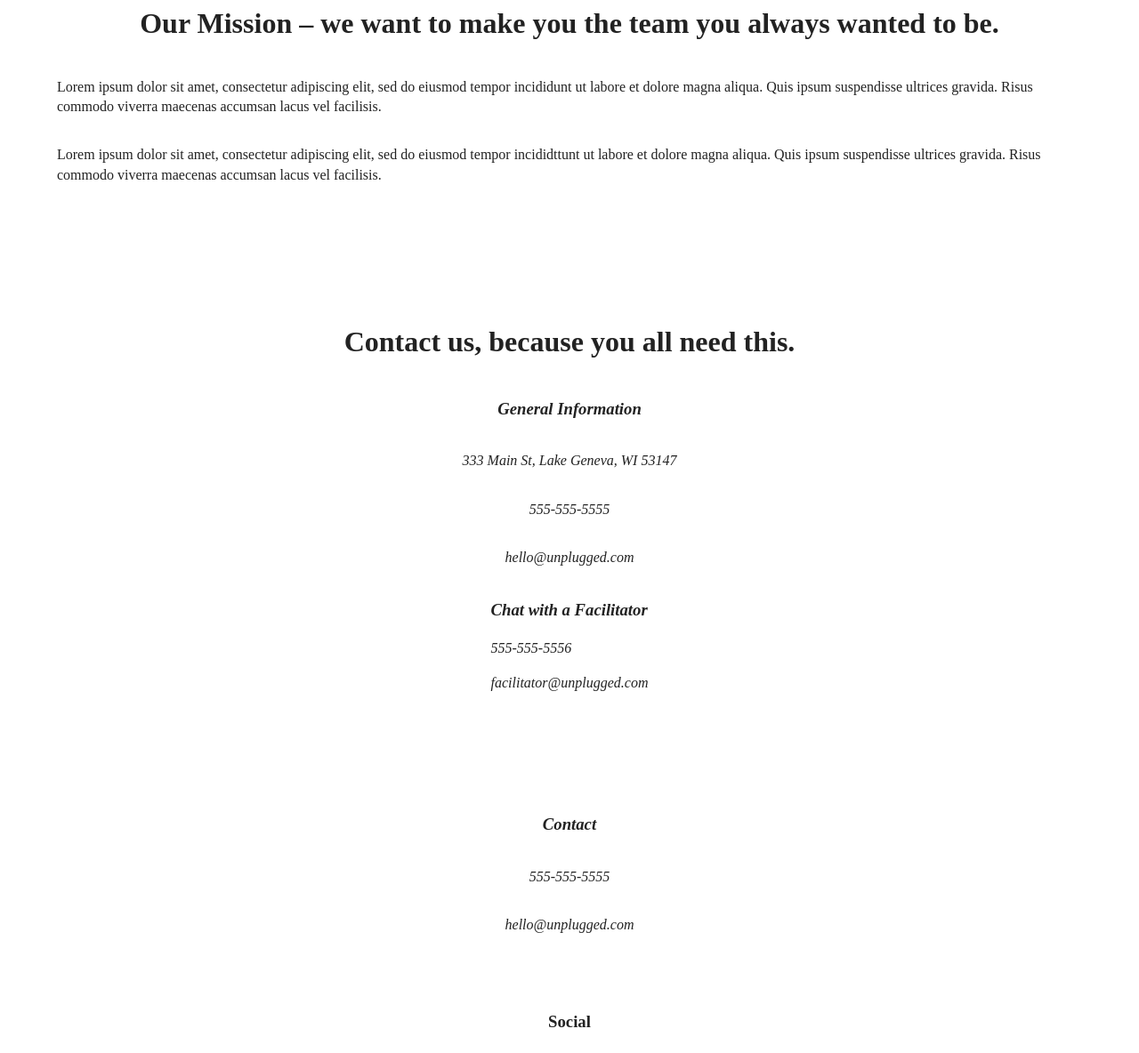
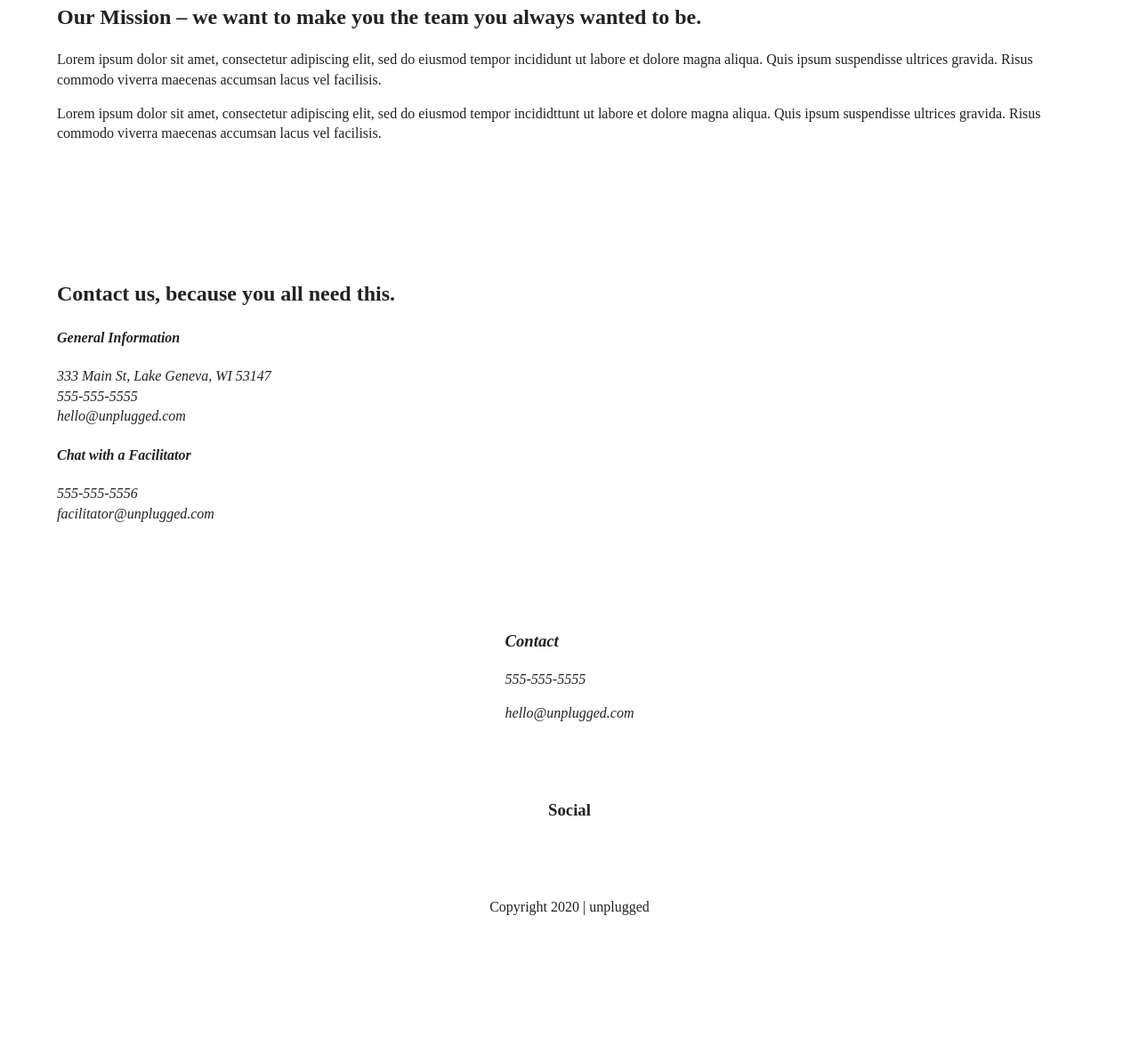
Before and after one commit to adjikia/206-14-unplugged-retreat-code, a website: page about/index.html in a window 1280 px wide. Shown: the part 206-1390 px from the top of the page at 89% size. After the commit the page ends 1254 px from the top, so only its background shows below. Drawn offline with Linux system fonts and the light colour scheme.

Commit message:
updated widths other pages

```diff
--- a/about/index.html
+++ b/about/index.html
@@ -47,7 +47,7 @@
 <section class="mission">
     <div class="content-wrapper">
         <div class="mission-content">
-          <h1>Our Mission &ndash; we want to make you the team you always wanted to be.  </h1>
+          <h2>Our Mission &ndash; we want to make you the team you always wanted to be.  </h2>
           <p>Lorem ipsum dolor sit amet, consectetur adipiscing elit, sed do eiusmod tempor incididunt ut labore et dolore magna aliqua. Quis ipsum suspendisse ultrices gravida. Risus commodo viverra maecenas accumsan lacus vel facilisis.</p>
           <p>Lorem ipsum dolor sit amet, consectetur adipiscing elit, sed do eiusmod tempor incididttunt ut labore et dolore magna aliqua. Quis ipsum suspendisse ultrices gravida. Risus commodo viverra maecenas accumsan lacus vel facilisis. </p>
         </div>
@@ -63,17 +63,17 @@
 
 <!--- CONTACT SECTION --->
 <section class="contact-section">
-    <div class="content-wrapper">
-        <div class="address">
-          <h1>Contact us, because you all need this.</h1>
-          <address>  <div class="general-information">
-            <h3>General Information</h3>
+  <div class="content-wrapper">
+    <h2>Contact us, because you all need this.</h2>
+    <address class="contact-content">
+       <div class="general-information">
+            <h4>General Information</h4>
               <p>333 Main St, Lake Geneva, WI 53147</p>
               <p>555-555-5555</p>
               <p>hello@unplugged.com</p>
             </div>
             <div class="chat-facilitator">
-              <h3>Chat with a Facilitator</h3>
+              <h4>Chat with a Facilitator</h4>
               <p>555-555-5556</p>
               <p>facilitator@unplugged.com</p>
             </div>
--- a/css/main.css
+++ b/css/main.css
@@ -102,14 +102,6 @@ textarea {
      flex-flow: row wrap;
    }
 
-
-address {
-  display: flex;
-  justify-content: center;
-  align-items: center;
-  flex-flow: row wrap;
-  flex-direction:column;
-}
 
 
 
@@ -272,53 +264,23 @@ aside {
 /* ---------------- Mobile Style - About ------------------*/
 /* Mission Styles */
 .mission {
-  display:flex;
+  display: flex;
   justify-content: center;
   align-items: center;
   flex-flow: row wrap;
 }
 
-.mission-content {
-  display:flex;
+.contact-section {
+  display: flex;
   justify-content: center;
   align-items: center;
   flex-flow: row wrap;
 }
 
-.address {
-  display:flex;
-  justify-content: center;
-  align-items: center;
-  flex-flow: row wrap;
-  flex-direction:column;
+.contact-content p {
+  margin: 0;
 }
 
-address.contact {
-  display:flex;
-  justify-content: center;
-  align-items: center;
-  flex-flow: row wrap;
-  flex-direction:column;
-}
-
-div.general-information{
-  display:flex;
-  justify-content: center;
-  align-items: center;
-  flex-flow: row wrap;
-  flex-direction:column;
-
-}
-.map {
-
-}
-
-.contact-section {
-  display:flex;
-  justify-content: center;
-  align-items: center;
-  flex-flow: row wrap;
-}
 
 
 /* ---------------- Mobile Style - FAQ ------------------*/
@@ -337,6 +299,9 @@ div.general-information{
   flex-flow: row wrap;
 }
 
+p.faq-answer {
+  margin-bottom:50px;
+}
 
 
 /* ==========================================================================
```
Also changed, not shown: faqs/index.html (+1 -1 lines).
